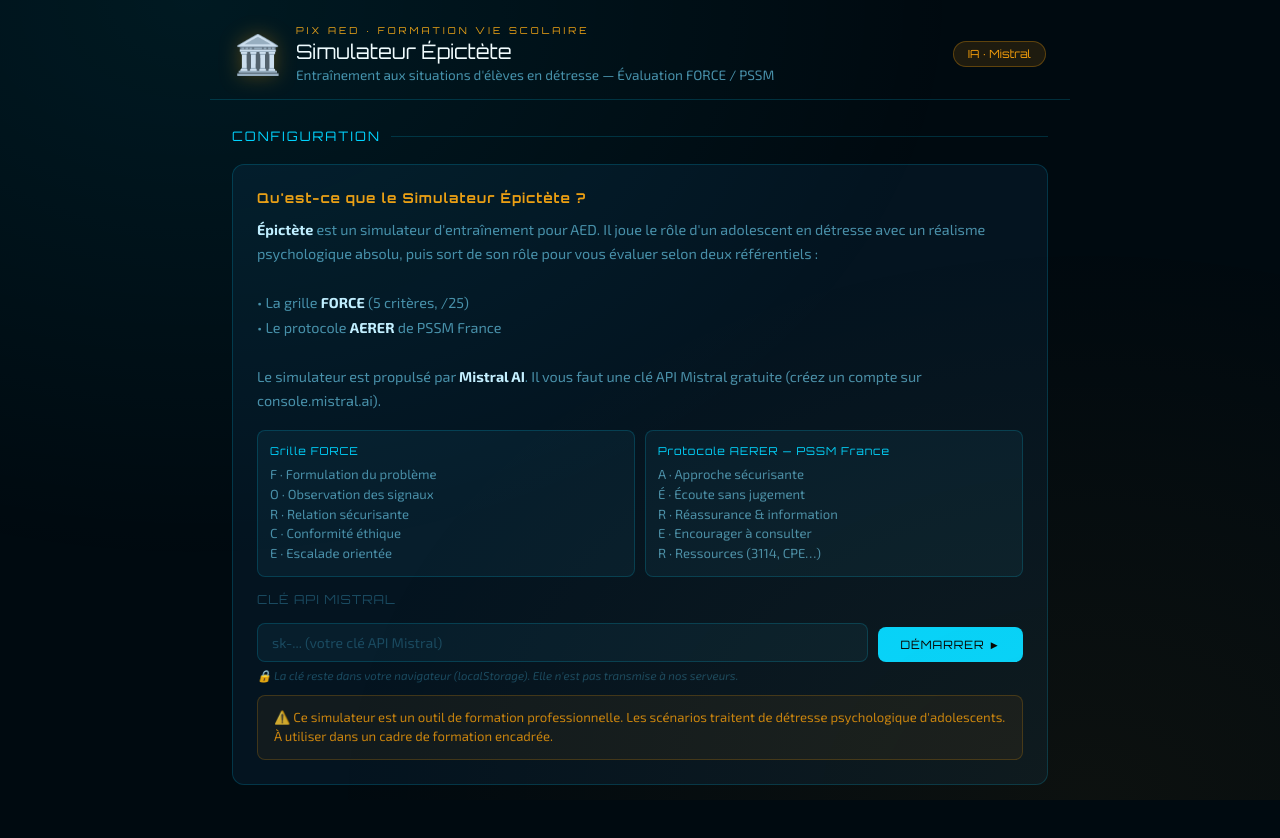
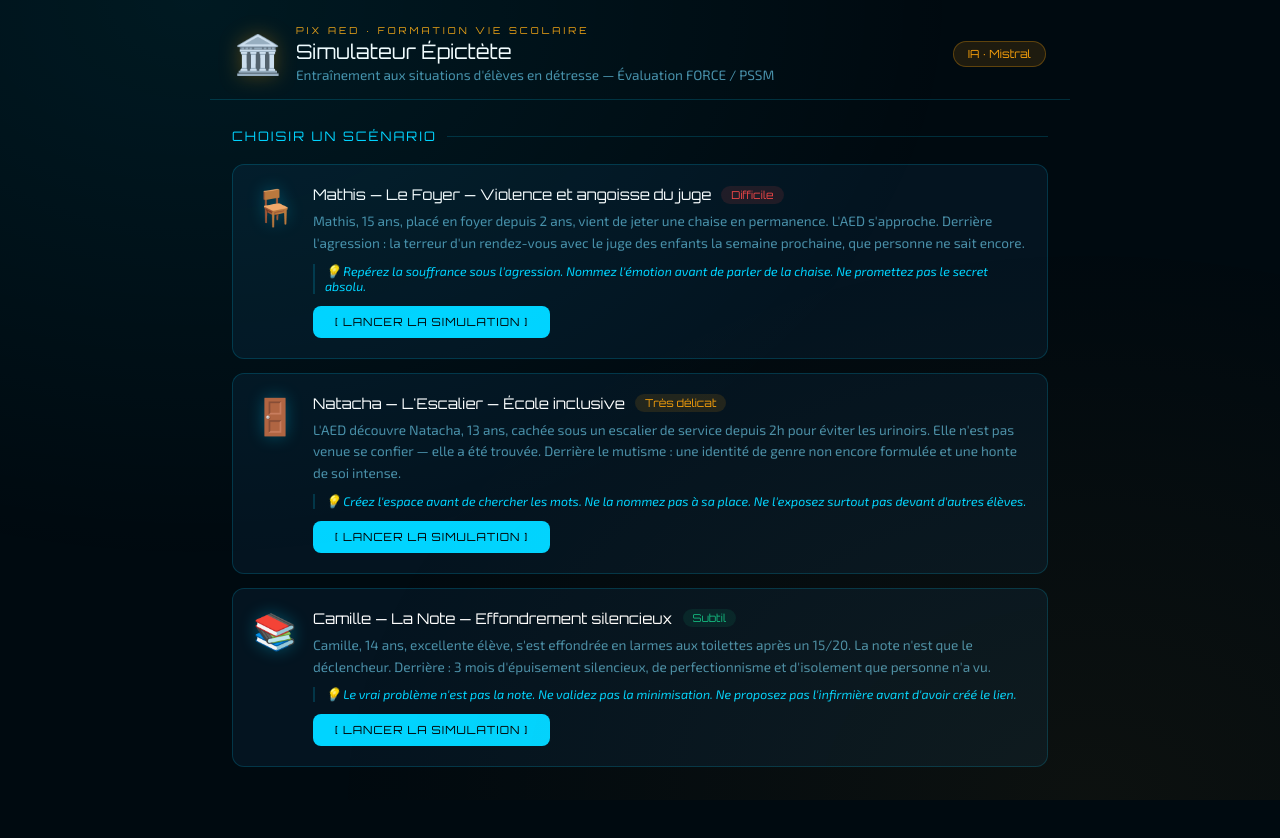
Before and after one commit to aurelienbrulois23-boop/LA-FORGE-PIX-AED, a plain HTML site: page epictete_simulator.html in a window 1280 px wide. Drawn offline with nearby package versions, Linux system fonts and the light colour scheme.

Commit message:
maj simul

```diff
--- a/epictete_simulator.html
+++ b/epictete_simulator.html
@@ -277,9 +277,9 @@ function md(t){
 }
 
 /* ─────────────────── APP ─────────────────── */
+var MISTRAL_KEY='V2kQF71iimSSAowQGgsaVM3UAPTI9ozn';
 function App(){
-  const[screen,setScreen]=useState('setup');
-  const[apiKey,setApiKey]=useState(localStorage.getItem('epi_mk')||'');
+  const[screen,setScreen]=useState('scenario');
   const[scenario,setScenario]=useState(null);
   const[msgs,setMsgs]=useState([]);
   const[input,setInput]=useState('');
@@ -293,8 +293,6 @@ function App(){
   useEffect(()=>{
     if(bottomRef.current)bottomRef.current.scrollIntoView({behavior:'smooth'});
   },[msgs,loading]);
-
-  function saveKey(k){setApiKey(k);localStorage.setItem('epi_mk',k);}
 
   function startScenario(sc){
     setScenario(sc);
@@ -315,7 +313,7 @@ function App(){
     try{
       const res=await fetch('https://api.mistral.ai/v1/chat/completions',{
         method:'POST',
-        headers:{'Content-Type':'application/json','Authorization':'Bearer '+apiKey},
+        headers:{'Content-Type':'application/json','Authorization':'Bearer '+MISTRAL_KEY},
         body:JSON.stringify({
           model:'mistral-small-latest',
           messages:[{role:'system',content:scenario.systemPrompt},...newMsgs],
@@ -336,7 +334,7 @@ function App(){
     try{
       const res=await fetch('https://api.mistral.ai/v1/chat/completions',{
         method:'POST',
-        headers:{'Content-Type':'application/json','Authorization':'Bearer '+apiKey},
+        headers:{'Content-Type':'application/json','Authorization':'Bearer '+MISTRAL_KEY},
         body:JSON.stringify({
           model:'mistral-small-latest',
           messages:[
@@ -368,45 +366,6 @@ function App(){
     e('div',{className:'epi-badge'},'IA · Mistral')
   )}
 
-  /* ── SCREEN: SETUP ── */
-  if(screen==='setup')return e('div',null,e(H),
-    e('div',{className:'screen'},
-      e('div',{className:'screen-title'},'Configuration'),
-      e('div',{className:'setup-box'},
-        e('h3',null,'Qu\'est-ce que le Simulateur Épictète ?'),
-        e('div',{className:'setup-text'},
-          e('b',null,'Épictète'),' est un simulateur d\'entraînement pour AED. Il joue le rôle d\'un adolescent en détresse avec un réalisme psychologique absolu, puis sort de son rôle pour vous évaluer selon deux référentiels :',
-          e('br'),e('br'),
-          '• La grille ',e('b',null,'FORCE'),' (5 critères, /25)',e('br'),
-          '• Le protocole ',e('b',null,'AERER'),' de PSSM France',e('br'),e('br'),
-          'Le simulateur est propulsé par ',e('b',null,'Mistral AI'),'. Il vous faut une clé API Mistral gratuite (créez un compte sur console.mistral.ai).'
-        ),
-        e('div',{className:'method-grid'},
-          e('div',{className:'method-card'},
-            e('div',{className:'method-card-title'},'Grille FORCE'),
-            e('div',null,'F · Formulation du problème',e('br'),'O · Observation des signaux',e('br'),'R · Relation sécurisante',e('br'),'C · Conformité éthique',e('br'),'E · Escalade orientée')
-          ),
-          e('div',{className:'method-card'},
-            e('div',{className:'method-card-title'},'Protocole AERER — PSSM France'),
-            e('div',null,'A · Approche sécurisante',e('br'),'É · Écoute sans jugement',e('br'),'R · Réassurance & information',e('br'),'E · Encourager à consulter',e('br'),'R · Ressources (3114, CPE…)')
-          )
-        ),
-        e('div',null,e('div',{className:'api-label'},'Clé API Mistral'),
-          e('div',{className:'api-row'},
-            e('input',{
-              type:'password',className:'api-input',placeholder:'sk-... (votre clé API Mistral)',
-              value:apiKey,
-              onChange:ev=>saveKey(ev.target.value),
-              onKeyDown:ev=>{if(ev.key==='Enter'&&apiKey.trim())setScreen('scenario')}
-            }),
-            e('button',{className:'btn btn-pri',disabled:!apiKey.trim(),onClick:()=>setScreen('scenario')},'DÉMARRER ►')
-          ),
-          e('div',{className:'api-note'},'🔒 La clé reste dans votre navigateur (localStorage). Elle n\'est pas transmise à nos serveurs.')
-        ),
-        e('div',{className:'warn-box'},'⚠️ Ce simulateur est un outil de formation professionnelle. Les scénarios traitent de détresse psychologique d\'adolescents. À utiliser dans un cadre de formation encadrée.')
-      )
-    )
-  );
 
   /* ── SCREEN: SCENARIO ── */
   if(screen==='scenario')return e('div',null,e(H),
```
Also changed, not shown: index.html (+0 -1 lines).
